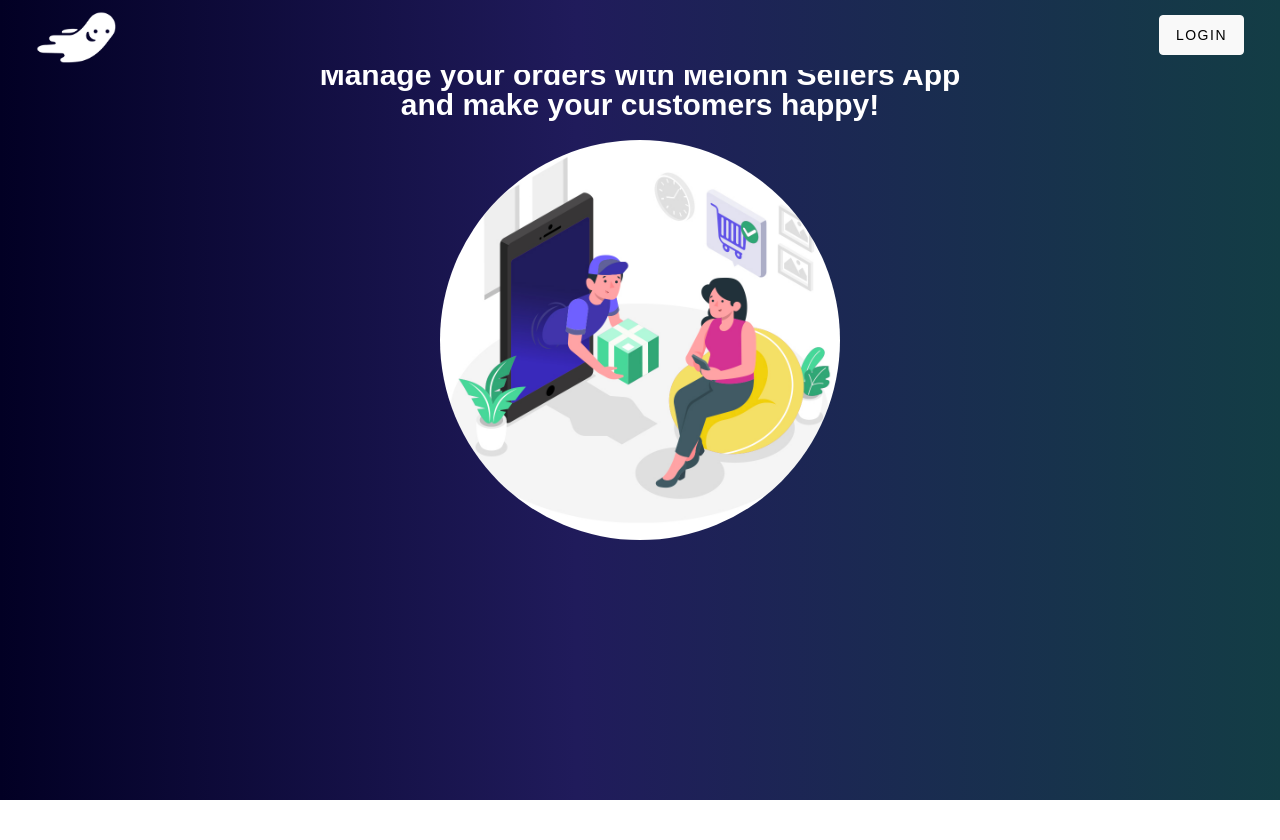
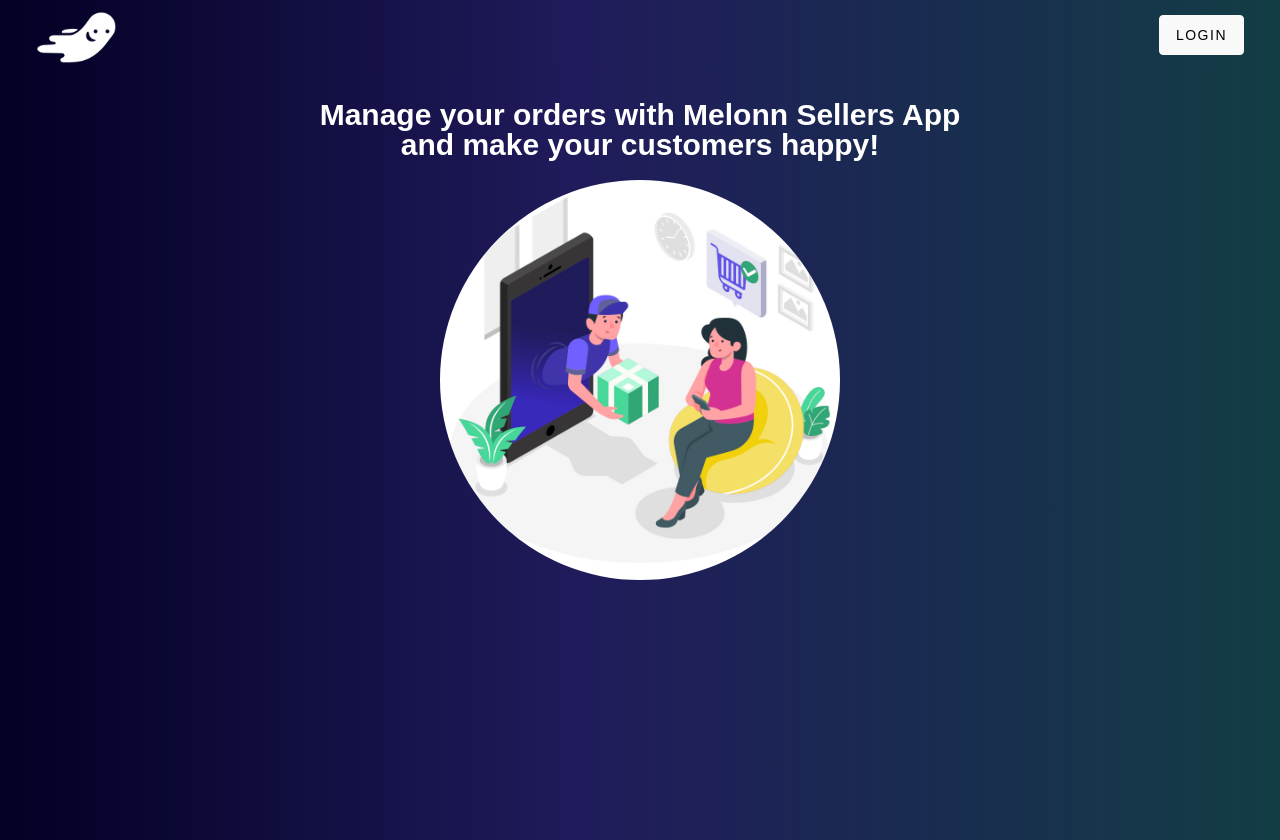
Before and after one commit to JobCoronado/sellersApp, a React (Create React App) app in the folder frontendapp/: page / in a window 1280 px wide. Before the commit the page ends 800 px from the top, so only its background shows below. Built offline with nearby package versions, Linux system fonts and the light colour scheme; no server answers; a web font is replaced by a local one.

Commit message:
updating intro margin

```diff
--- a/frontendapp/src/components/Intro/intro.js
+++ b/frontendapp/src/components/Intro/intro.js
@@ -21,7 +21,7 @@
 
   const Container = styled.section`
 
-    /* margin-top: 40px; */
+    margin-top: 40px;
     overflow: hidden;
     display: flex;
     flex-direction: column;
```
